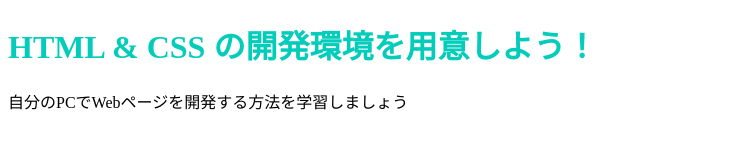
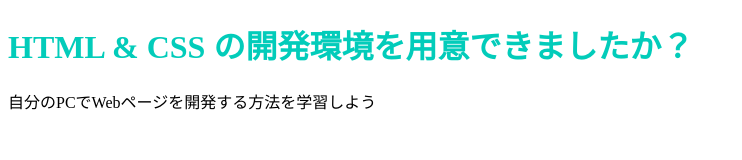
Before and after one commit to akilla-mbc/rana, a plain HTML site: page index.html in a window 1280 px wide. Shown: the whole page, without its empty margins (0-742 px from the left). Drawn offline with Linux system fonts and the light colour scheme.

Commit message:
Update index.html

```diff
--- a/index.html
+++ b/index.html
@@ -6,7 +6,7 @@
     <title>Progate</title>
   </head>
   <body>
-    <h1 class="title">HTML & CSS の開発環境を用意しよう！</h1>
-    <p>自分のPCでWebページを開発する方法を学習しましょう</p>
+    <h1 class="title">HTML & CSS の開発環境を用意できましたか？</h1>
+    <p>自分のPCでWebページを開発する方法を学習しよう</p>
   </body>
 </html>
```
